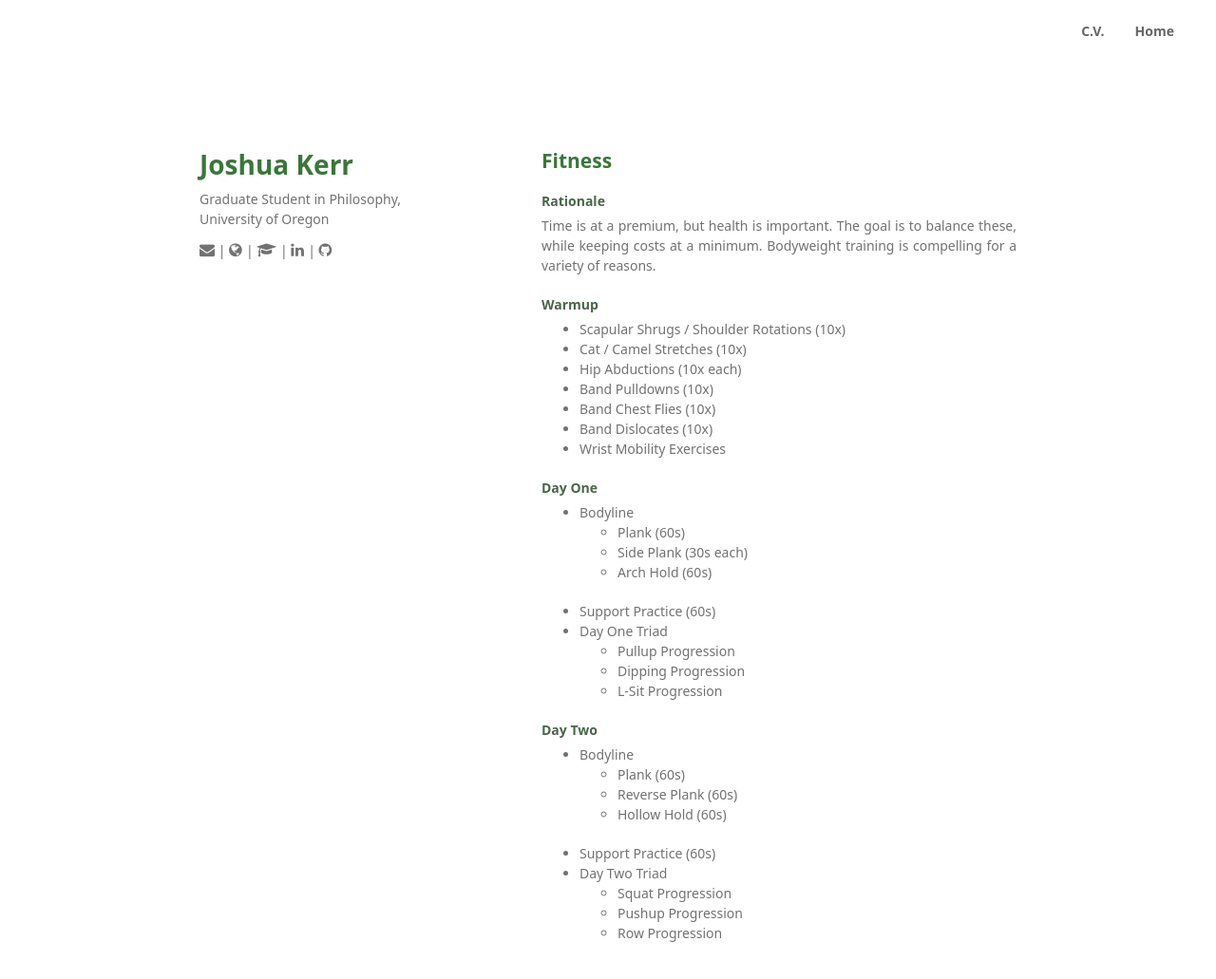
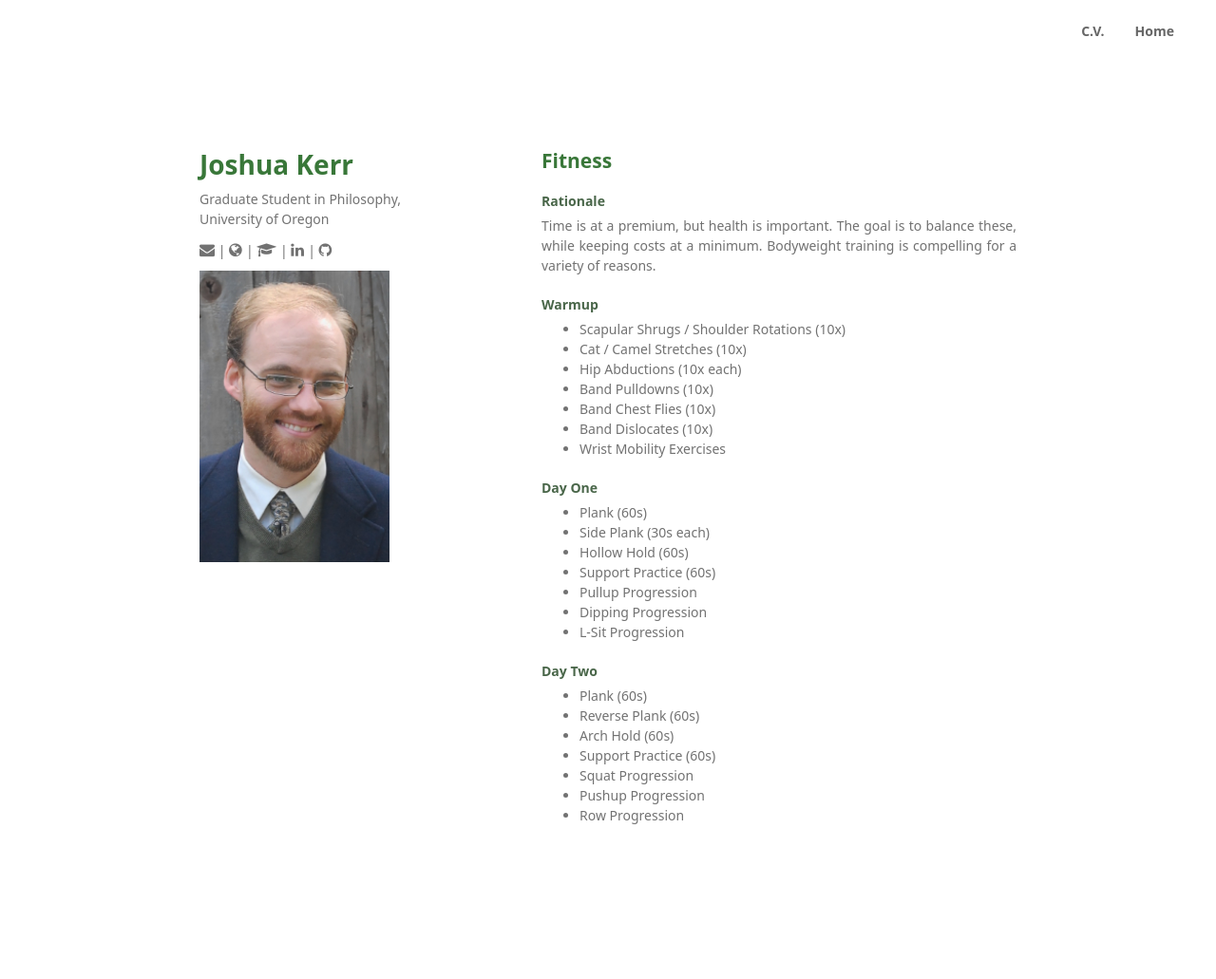
Before and after one commit to joshuakerr/joshuakerr.github.io.old, a Jekyll site: the page built from pages/fitness.md, in a window 1280 px wide and 1063 px high. Shown: the top 1031 px of the window at 95% size. Built offline with Jekyll 4.4.1, drawn with Linux system fonts in a browser that asks for light colours; a script that is not in the unit is left out.

Commit message:
added portrait

```diff
--- a/_layouts/default.html
+++ b/_layouts/default.html
@@ -57,6 +57,10 @@
               {% endif %}
           </p>
 
+		  <div class="portrait">
+              <img src="{{site.baseurl}}/images/portrait-small.jpg" width="200px" alt="Portrait">
+          </div>
+
       </header>
 
       <!-- Body -->
--- a/assets/css/style.css
+++ b/assets/css/style.css
@@ -201,6 +201,11 @@ header a:hover {
   color:#727272;
 }
 
+div.portrait {
+    display: inline;
+    align-content: center;
+}
+
 /* ============ */
 /* == Footer == */
 footer {
@@ -253,6 +258,10 @@ footer {
     top:52px;
   }
 
+  div.portrait { /* remove portrait */
+      display: none;
+  }
+
 }
 
 @media print, screen and (max-width: 720px) {
--- a/pages/fitness.md
+++ b/pages/fitness.md
@@ -22,24 +22,20 @@ Time is at a premium, but health is important. The goal is to balance these, whi
 
 #### Day One
 
-- Bodyline
-	- Plank (60s)
-	- Side Plank (30s each)
-	- Arch Hold (60s)
+- Plank (60s)
+- Side Plank (30s each)
+- Hollow Hold (60s)
 - Support Practice (60s)
-- Day One Triad
-	- Pullup Progression
-	- Dipping Progression
-	- L-Sit Progression
+- Pullup Progression
+- Dipping Progression
+- L-Sit Progression
 
 #### Day Two
 
-- Bodyline
-	- Plank (60s)
-	- Reverse Plank (60s)
-	- Hollow Hold (60s)
+- Plank (60s)
+- Reverse Plank (60s)
+- Arch Hold (60s)
 - Support Practice (60s)
-- Day Two Triad
-	- Squat Progression
-	- Pushup Progression
-	- Row Progression
+- Squat Progression
+- Pushup Progression
+- Row Progression
```
Also changed, not shown: pages/about.md (+1 -1 lines).
